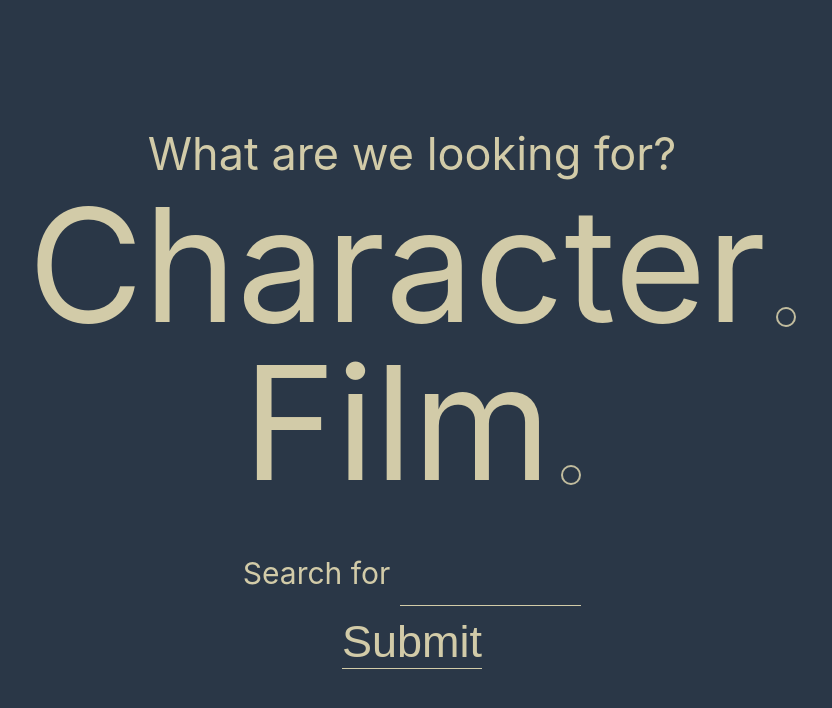
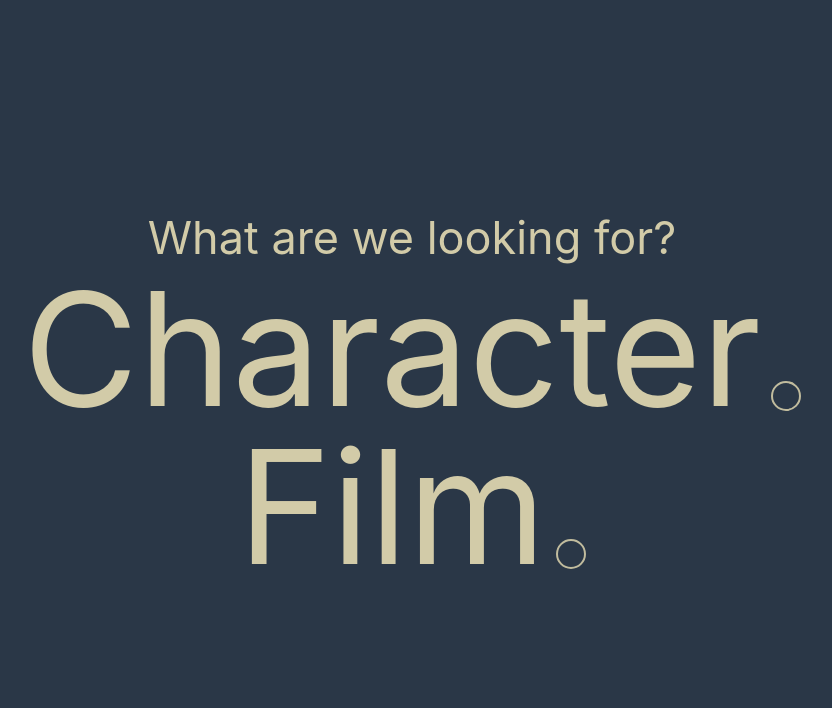
Before and after one commit to in43sh/code-the-dream-assignment, a React (Vite) app: page / in a window 1280 px wide. Shown: the top 708 px of the page, without its empty margins (228-1060 px from the left). Built offline with nearby package versions, Linux system fonts and the light colour scheme.

Commit message:
Fix Form component.

```diff
--- a/src/Form.jsx
+++ b/src/Form.jsx
@@ -1,55 +1,100 @@
-import { useState, useRef } from "react";
+import { useState, useEffect } from "react";
 import { useNavigate } from "react-router-dom";
 
 export const Form = () => {
   const navigate = useNavigate();
   const [formValues, setFormValues] = useState({
-        id: "",
-        type: ""
-    })
-    const [inputMaxValue, setInputMaxValue] = useState(0);
+    id: "0",
+    type: "",
+  });
+  const [maxInputLimit, setMaxInputLimit] = useState("0");
+
+  const switcherHandler = (e) => {
+    if (e.target.value === "character") {
+      setMaxInputLimit("83");
+    } else {
+      setMaxInputLimit("6");
+      if (parseInt(formValues.id) > 6) {
+        setFormValues({ ...formValues, ["id"]: "6" });
+      }
+    }
+    setFormValues({ ...formValues, ["type"]: e.target.value });
+  };
 
   const handleChange = (event) => {
     const { name, value } = event.target;
-        console.log(name, value);
-        // here I'm trying to change the max limit of the number that the use can
-        // put into the input field but I couldn't figure out how to change it with JS
-        if (value === "character") {
-            setInputMaxValue(83)
-        } else { setInputMaxValue(6) };
-        console.log("inputMaxValue => ", inputMaxValue);
-        setFormValues({ ...formValues, [name]: value});
+    if (name === "id") {
+      setFormValues({ ...formValues, ["id"]: value });
     }
+  };
 
   const handleSubmit = (e) => {
     e.preventDefault();
-        console.log(formValues);
-        setFormValues(false);
-        navigate(`/${formValues.type}/${formValues.id}`, {state: {formValues}})
-    }
+    navigate(`/${formValues.type}/${formValues.id}`, { state: { formValues } });
+  };
 
   return (
     <div className="form-outer">
       <form className="form" onSubmit={handleSubmit}>
-                <p className="form__question">What are we looking for?</p><br />
+        <p className="form__question">What are we looking for?</p>
+        <br />
         <div className="form__input-container">
-                    <label className="form__label" htmlFor="character">Character</label>
-                    <input className="form__radio" required type="radio" id="character" name="type" value="character" onChange={(e) => handleChange(e)} />
+          <label className="form__label" htmlFor="character">
+            Character
+          </label>
+          <input
+            className="form__radio"
+            required
+            type="radio"
+            id="character"
+            name="type"
+            value="character"
+            onChange={(e) => switcherHandler(e)}
+          />
         </div>
         <div className="form__input-container">
-                    <label className="form__label" htmlFor="film">Film</label>
-                    <input className="form__radio" required type="radio" id="film" name="type" value="film" onChange={(e) => handleChange(e)} />
+          <label className="form__label" htmlFor="film">
+            Film
+          </label>
+          <input
+            className="form__radio"
+            required
+            type="radio"
+            id="film"
+            name="type"
+            value="film"
+            onChange={(e) => switcherHandler(e)}
+          />
         </div>
+        {maxInputLimit !== "0" ? (
+          <>
             <div className="form__input-container">
-                    <span className="form__search-for">Search for</span>
-                    <input className="form__number" min="1" max={inputMaxValue} required type="number" id="number" name="id" value={formValues.id} onChange={handleChange} />
+              <span className="form__search-for--align-baseline">
+                Search for
+              </span>
+              <input
+                className="form__number"
+                min="1"
+                max={maxInputLimit}
+                required
+                type="number"
+                id="number"
+                name="id"
+                value={formValues.id}
+                onChange={handleChange}
+              />
             </div>
-                {/* <input className="form__number" min="1" max="6" required type="number" id="number" name="id" value={formValues.id} onChange={handleChange} /><br/> */}
-                {/* <input className="form__number" min="1" max="83" required type="number" id="number" name="id" value={formValues.id} onChange={handleChange} /><br/> */}
-                <button className="form__submit" type="submit">Submit</button>
+
+            <button className="form__submit" type="submit">
+              Submit
+            </button>
+          </>
+        ) : (
+          <></>
+        )}
       </form>
     </div>
-    )
-}
+  );
+};
 
 export default Form;
--- a/src/assets/scss/layout/_layout.scss
+++ b/src/assets/scss/layout/_layout.scss
@@ -10,6 +10,17 @@
   flex-direction: column;
   align-items: center;
   place-self: center;
+
+  &__input-container {
+    display: flex;
+    gap: 1rem;
+    align-items: baseline;
+    // align-items: center;
+
+    &--align-baseline {
+      align-items: baseline;
+    }
+  }
 
   &__question {
     font-size: 2rem;
@@ -49,27 +60,6 @@
       background-color: #C1BC9E;
       border: 2px solid #C1BC9E;
     }
-
-    // &:checked {
-    //   appearance: none;
-    //   border-radius:100%;
-    //   outline: none;
-    //   padding: 0;
-    //   content: none;
-    //   border: none;
-    // }
-
-    // &::before{
-    //   position: absolute;
-    //   background:#0c1332 ;
-    //   accent-color:blue;
-    //   border-radius:100%;
-    //   color: white !important;
-    //   content: "\00A0\2713\00A0" !important;
-    //   border: 1px solid #d3d3d3;
-    //   font-weight: bolder;
-    //   font-size: 13px;
-    // }
   }
 
   &__label {
@@ -141,7 +131,7 @@
     &__input-container {
       display: flex;
       gap: 1rem;
-      align-items: baseline;
+      // align-items: baseline;
     }
 
     &__question {
@@ -153,9 +143,34 @@
     }
 
     &__radio {
-      width: 2rem;
-      height: 2rem;
       font-size: 2rem;
+      appearance: none;
+      background-color: #fff;
+      width: 30px;
+      height: 30px;
+      border: 2px solid #C1BC9E;
+      border-radius: 20px;
+      background-color: #2A3747;
+      display: inline-grid;
+      place-content: center;
+
+      &::before {
+        // content: "";
+        width: 20px;
+        height: 20px;
+        // transform: scale(0);
+        // transform-origin: bottom left;
+        // background-color: #2A3747;
+        // clip-path: polygon(13% 50%, 34% 66%, 81% 2%, 100% 18%, 39% 100%, 0 71%);
+      }
+
+      // &:checked::before {
+      //   transform: scale(1);
+      // }
+
+      // &:checked {
+      //   border: 2px solid #C1BC9E;
+      // }
     }
 
     &__label {
--- a/src/assets/scss/main.css
+++ b/src/assets/scss/main.css
@@ -106,6 +106,14 @@ body {
   align-items: center;
   place-self: center;
 }
+.form__input-container {
+  display: flex;
+  gap: 1rem;
+  align-items: baseline;
+}
+.form__input-container--align-baseline {
+  align-items: baseline;
+}
 .form__question {
   font-size: 2rem;
 }
@@ -202,7 +210,6 @@ body {
   .form__input-container {
     display: flex;
     gap: 1rem;
-    align-items: baseline;
   }
   .form__question {
     font-size: 4.5rem;
@@ -211,9 +218,20 @@ body {
     font-size: 3rem;
   }
   .form__radio {
-    width: 2rem;
-    height: 2rem;
     font-size: 2rem;
+    appearance: none;
+    background-color: #fff;
+    width: 30px;
+    height: 30px;
+    border: 2px solid #C1BC9E;
+    border-radius: 20px;
+    background-color: #2A3747;
+    display: inline-grid;
+    place-content: center;
+  }
+  .form__radio::before {
+    width: 20px;
+    height: 20px;
   }
   .form__label {
     font-size: 15.8rem;
```
Also changed, not shown: 1 other file (tests, documents, lock files or other folders). Lines whose indentation alone changed are shown as unchanged.
